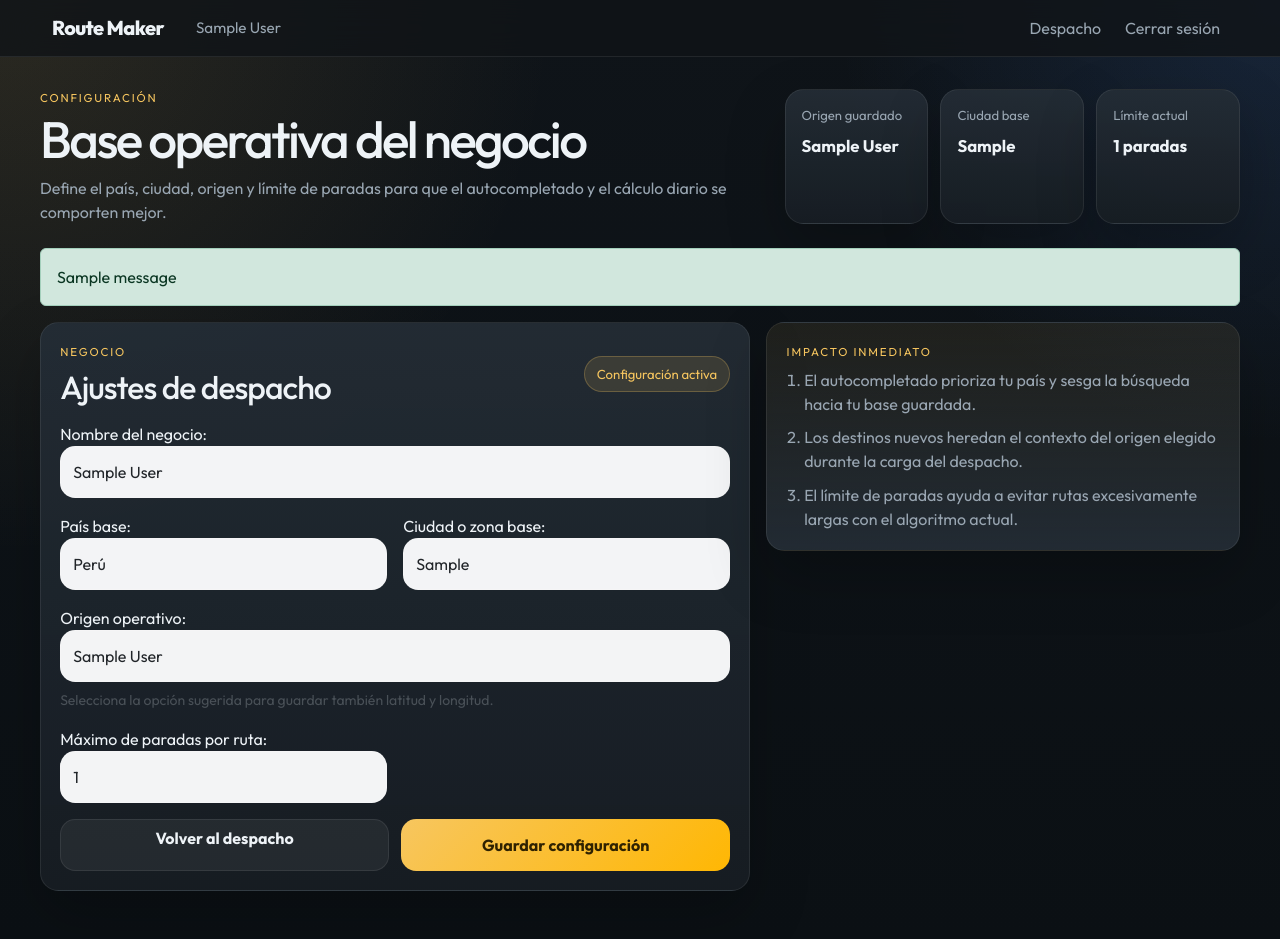
After one commit to Brynt-PN/ROUTE_MAKER, a Django app: page /accounts/settings/ in a window 1280 px wide. The commit adds this page. Run offline with Django 4.2, Linux system fonts and the light colour scheme; a user stored in the database is signed in; tables that the repository leaves empty hold one stand-in row (values such as "Sample post"); one stand-in notice (Sample message) is shown; parts of the project's set-up code (start-up, migrations or seed data) failed here and were passed over.

Commit message:
feat: Añadir configuración de organización con límites de paradas y mejoras en la interfaz

```diff
--- a/Route_Maker/RMapp/functions/calculate.py
+++ b/Route_Maker/RMapp/functions/calculate.py
@@ -13,6 +13,9 @@ def get_coordinates_and_objects(Origen, Destinos, organization):
 #Crear el Objeto Ruta
 def create_route(origin):
     assign_quadrant_and_distance(origin)
+    max_stops_per_route = 8
+    if origin.organization and origin.organization.max_stops_per_route:
+        max_stops_per_route = origin.organization.max_stops_per_route
     #Verificamos si existen Nodos que no tienen una ruta asignada
     while origin.relational_nodos.filter(has_route = False).exists():#EXISTS() verifica que el queryset exista.
         #Obtenemos la sita de Nodos sin Ruta asignada
@@ -21,6 +24,8 @@ def create_route(origin):
         route = [origin]#Creamos la ruta y agregamos el Origen
         #Recorremos la lista de Nodos y verificamos si se agregan o no a la Ruta
         for nodo in ordered_nodes_distance:
+            if len(route) - 1 >= max_stops_per_route:
+                break
             nodo_distance = get_nodo_distance(route[-1], nodo)
             assignmet_route = compare_distance(nodo_distance, nodo.origin_distance)
             if assignmet_route == True:
--- a/Route_Maker/RMapp/static/CSS/styles.css
+++ b/Route_Maker/RMapp/static/CSS/styles.css
@@ -130,6 +130,11 @@ body.route-body {
     display: grid;
     grid-template-columns: minmax(0, 1.2fr) minmax(320px, 0.8fr);
     gap: 1rem;
+}
+
+.route-results-workspace {
+    grid-template-columns: minmax(240px, 0.72fr) minmax(0, 1.28fr);
+    align-items: start;
 }
 
 .route-panel {
@@ -371,6 +376,11 @@ body.route-body {
     gap: 0.75rem;
 }
 
+.route-action-copy {
+    color: var(--rm-muted);
+    margin: 0 0 0.9rem;
+}
+
 .route-share-link,
 .route-share-btn {
     display: inline-flex;
@@ -395,7 +405,7 @@ body.route-body {
 
 .route-stop-item {
     display: grid;
-    grid-template-columns: 42px 1fr;
+    grid-template-columns: 42px minmax(0, 1fr) auto;
     gap: 0.85rem;
     align-items: start;
     padding: 0.9rem 0;
@@ -425,6 +435,38 @@ body.route-body {
     font-size: 0.85rem;
 }
 
+.route-stop-copy strong {
+    display: block;
+}
+
+.route-stop-meta,
+.route-inline-note {
+    color: var(--rm-muted);
+    font-size: 0.85rem;
+    margin: 0.35rem 0 0;
+}
+
+.route-inline-note {
+    display: inline-flex;
+    align-items: center;
+    justify-content: center;
+    border-radius: 0.95rem;
+    border: 1px dashed rgba(247, 198, 95, 0.25);
+    min-height: 52px;
+    padding: 0.75rem 0.9rem;
+    text-align: center;
+}
+
+.route-stop-actions {
+    display: flex;
+    align-items: center;
+}
+
+.route-stop-link {
+    min-height: 44px;
+    padding-inline: 1rem;
+}
+
 @media (max-width: 992px) {
     .route-hero,
     .route-workspace {
@@ -442,4 +484,12 @@ body.route-body {
     .route-share-actions {
         grid-template-columns: 1fr;
     }
+
+    .route-stop-item {
+        grid-template-columns: 42px 1fr;
+    }
+
+    .route-stop-actions {
+        grid-column: 2;
+    }
 }
--- a/Route_Maker/RMapp/static/JS/main.js
+++ b/Route_Maker/RMapp/static/JS/main.js
@@ -33,11 +33,52 @@ function closeMenu(input) {
     state.menu.innerHTML = "";
 }
 
+function syncLinkedFields(input, value) {
+    const latTargetId = input.dataset.syncLatTarget;
+    const lonTargetId = input.dataset.syncLonTarget;
+    const countryTargetId = input.dataset.syncCountryTarget;
+
+    if (latTargetId) {
+        const latTarget = document.getElementById(latTargetId);
+        if (latTarget) {
+            latTarget.value = value.latitude || "";
+        }
+    }
+
+    if (lonTargetId) {
+        const lonTarget = document.getElementById(lonTargetId);
+        if (lonTarget) {
+            lonTarget.value = value.longitude || "";
+        }
+    }
+
+    if (countryTargetId) {
+        const countryTarget = document.getElementById(countryTargetId);
+        if (countryTarget && value.country_code) {
+            countryTarget.value = value.country_code;
+        }
+    }
+}
+
+function clearLinkedFields(input) {
+    ["syncLatTarget", "syncLonTarget"].forEach((key) => {
+        const targetId = input.dataset[key];
+        if (!targetId) {
+            return;
+        }
+        const target = document.getElementById(targetId);
+        if (target) {
+            target.value = "";
+        }
+    });
+}
+
 function selectSuggestion(input, value) {
     input.value = value.formatted_address;
     input.dataset.lat = value.latitude || "";
     input.dataset.lon = value.longitude || "";
     input.dataset.countryCode = value.country_code || "";
+    syncLinkedFields(input, value);
     activeInput = input;
     closeMenu(input);
 }
@@ -134,7 +175,13 @@ async function fetchSuggestions(input) {
 function bindAutocomplete(input) {
     getAutocompleteState(input);
     const debouncedFetch = debounce(() => fetchSuggestions(input), 120);
-    input.addEventListener("input", debouncedFetch);
+    input.addEventListener("input", () => {
+        input.dataset.lat = "";
+        input.dataset.lon = "";
+        input.dataset.countryCode = "";
+        clearLinkedFields(input);
+        debouncedFetch();
+    });
     input.addEventListener("focus", () => {
         activeInput = input;
         debouncedFetch();
@@ -160,17 +207,25 @@ document.addEventListener("click", (event) => {
 document.querySelectorAll(".quick-place-btn").forEach((button) => {
     button.addEventListener("click", () => {
         const targetInput = activeInput || document.getElementById("Origin_form");
+        if (!targetInput) {
+            return;
+        }
         targetInput.value = button.dataset.address || "";
         targetInput.dataset.lat = "";
         targetInput.dataset.lon = "";
         targetInput.dataset.countryCode = "";
+        clearLinkedFields(targetInput);
         targetInput.focus();
     });
 });
 
 const addDestinoBtn = document.getElementById("Add-Detino-btn");
+if (addDestinoBtn) {
     addDestinoBtn.addEventListener("click", () => {
         const containerDestinos = document.getElementById("destinos");
+        if (!containerDestinos) {
+            return;
+        }
         const newDestino = document.createElement("div");
         newDestino.className = "mb-3 autocomplete-field";
         newDestino.innerHTML = `
@@ -179,9 +234,12 @@ addDestinoBtn.addEventListener("click", () => {
         containerDestinos.appendChild(newDestino);
         bindAutocomplete(newDestino.querySelector(".Destino_input"));
     });
+}
 
 const routeMaker = document.getElementById("RM");
 const form = document.getElementById("FA");
+if (routeMaker && form) {
     routeMaker.addEventListener("click", () => {
         form.submit();
     });
+}
--- a/Route_Maker/accounts/admin.py
+++ b/Route_Maker/accounts/admin.py
@@ -6,8 +6,8 @@ from .models import Organization, User
 
 @admin.register(Organization)
 class OrganizationAdmin(admin.ModelAdmin):
-    list_display = ("name", "slug", "country_code", "base_location_name", "created_at")
-    search_fields = ("name", "slug", "base_location_name")
+    list_display = ("name", "slug", "country_code", "base_city", "base_location_name", "max_stops_per_route", "created_at")
+    search_fields = ("name", "slug", "base_city", "base_location_name")
 
 
 @admin.register(User)
--- a/Route_Maker/accounts/forms.py
+++ b/Route_Maker/accounts/forms.py
@@ -2,6 +2,18 @@ from django import forms
 from django.contrib.auth.forms import AuthenticationForm, UserCreationForm
 
 from .models import Organization, User
+
+
+COUNTRY_CHOICES = [
+    ("pe", "Perú"),
+    ("cl", "Chile"),
+    ("co", "Colombia"),
+    ("mx", "México"),
+    ("ar", "Argentina"),
+    ("bo", "Bolivia"),
+    ("ec", "Ecuador"),
+    ("us", "Estados Unidos"),
+]
 
 
 class LoginForm(AuthenticationForm):
@@ -68,3 +80,68 @@ class RegistrationForm(UserCreationForm):
         if commit:
             user.save()
         return user
+
+
+class OrganizationSettingsForm(forms.ModelForm):
+    country_code = forms.ChoiceField(
+        label="País base",
+        choices=COUNTRY_CHOICES,
+        widget=forms.Select(attrs={"class": "form-select route-input"}),
+    )
+    name = forms.CharField(
+        label="Nombre del negocio",
+        max_length=150,
+        widget=forms.TextInput(attrs={"class": "form-control route-input", "placeholder": "Nombre del emprendimiento"}),
+    )
+    base_city = forms.CharField(
+        label="Ciudad o zona base",
+        max_length=120,
+        required=False,
+        widget=forms.TextInput(attrs={"class": "form-control route-input", "placeholder": "Lima, Arequipa, Miraflores..."}),
+    )
+    base_location_name = forms.CharField(
+        label="Origen operativo",
+        max_length=200,
+        required=False,
+        widget=forms.TextInput(
+            attrs={
+                "class": "form-control route-input route-autocomplete",
+                "placeholder": "Dirección principal de despacho",
+                "autocomplete": "off",
+                "data-sync-lat-target": "id_base_lat",
+                "data-sync-lon-target": "id_base_lon",
+                "data-sync-country-target": "id_country_code",
+            }
+        ),
+    )
+    base_lat = forms.DecimalField(widget=forms.HiddenInput(), required=False)
+    base_lon = forms.DecimalField(widget=forms.HiddenInput(), required=False)
+    max_stops_per_route = forms.IntegerField(
+        label="Máximo de paradas por ruta",
+        min_value=1,
+        max_value=30,
+        widget=forms.NumberInput(attrs={"class": "form-control route-input", "placeholder": "8"}),
+    )
+
+    class Meta:
+        model = Organization
+        fields = ("name", "country_code", "base_city", "base_location_name", "base_lat", "base_lon", "max_stops_per_route")
+
+    def clean_country_code(self):
+        return self.cleaned_data["country_code"].lower()
+
+    def clean(self):
+        cleaned_data = super().clean()
+        base_location_name = cleaned_data.get("base_location_name", "").strip()
+        base_lat = cleaned_data.get("base_lat")
+        base_lon = cleaned_data.get("base_lon")
+
+        if not base_location_name:
+            cleaned_data["base_lat"] = None
+            cleaned_data["base_lon"] = None
+            return cleaned_data
+
+        if base_location_name and (base_lat is None or base_lon is None):
+            self.add_error("base_location_name", "Selecciona el origen desde el autocompletado para guardar su ubicación.")
+
+        return cleaned_data
--- a/Route_Maker/accounts/models.py
+++ b/Route_Maker/accounts/models.py
@@ -7,9 +7,11 @@ class Organization(models.Model):
     name = models.CharField(max_length=150)
     slug = models.SlugField(max_length=170, unique=True, blank=True)
     country_code = models.CharField(max_length=2, default="pe")
+    base_city = models.CharField(max_length=120, blank=True)
     base_location_name = models.CharField(max_length=200, blank=True)
     base_lat = models.DecimalField(max_digits=9, decimal_places=6, null=True, blank=True)
     base_lon = models.DecimalField(max_digits=9, decimal_places=6, null=True, blank=True)
+    max_stops_per_route = models.PositiveSmallIntegerField(default=8)
     created_at = models.DateTimeField(auto_now_add=True)
 
     class Meta:
--- /dev/null
+++ b/Route_Maker/accounts/templates/accounts/settings.html
@@ -0,0 +1,152 @@
+{% load static %}
+<!DOCTYPE html>
+<html lang="es">
+<head>
+  <meta charset="UTF-8">
+  <meta name="viewport" content="width=device-width, initial-scale=1.0">
+  <title>Configuración | Route Maker</title>
+  <link rel="preconnect" href="https://fonts.googleapis.com">
+  <link rel="preconnect" href="https://fonts.gstatic.com" crossorigin>
+  <link href="https://fonts.googleapis.com/css2?family=Outfit:wght@400;500;600;700;800&display=swap" rel="stylesheet">
+  <link href="https://cdn.jsdelivr.net/npm/bootstrap@5.3.0/dist/css/bootstrap.min.css" rel="stylesheet" integrity="sha384-9ndCyUaIbzAi2FUVXJi0CjmCapSmO7SnpJef0486qhLnuZ2cdeRhO02iuK6FUUVM" crossorigin="anonymous">
+  <link rel="stylesheet" href="{% static 'CSS/styles.css' %}">
+</head>
+<body class="route-body">
+  <nav class="navbar navbar-expand-lg route-navbar">
+    <div class="container-fluid route-shell">
+      <a class="navbar-brand route-brand" href="{% url 'RMapp:index' %}">Route Maker</a>
+      <button class="navbar-toggler" type="button" data-bs-toggle="collapse" data-bs-target="#navbarNavAltMarkup" aria-controls="navbarNavAltMarkup" aria-expanded="false" aria-label="Toggle navigation">
+        <span class="navbar-toggler-icon"></span>
+      </button>
+      <div class="collapse navbar-collapse" id="navbarNavAltMarkup">
+        <span class="route-org ms-lg-3">{{ organization_name }}</span>
+        <div class="navbar-nav ms-auto align-items-lg-center gap-lg-2">
+          <a class="nav-link route-nav-link" href="{% url 'RMapp:index' %}">Despacho</a>
+          <a class="nav-link route-nav-link" href="{% url 'accounts:logout' %}">Cerrar sesión</a>
+        </div>
+      </div>
+    </div>
+  </nav>
+
+  <main class="route-shell route-page">
+    <section class="route-hero route-hero-compact">
+      <div>
+        <p class="route-kicker">Configuración</p>
+        <h1>Base operativa del negocio</h1>
+        <p class="route-hero-copy">Define el país, ciudad, origen y límite de paradas para que el autocompletado y el cálculo diario se comporten mejor.</p>
+      </div>
+      <div class="route-hero-stats">
+        <div class="route-stat-card">
+          <span class="route-stat-label">Origen guardado</span>
+          <strong>{{ form.instance.base_location_name|default:"Sin configurar" }}</strong>
+        </div>
+        <div class="route-stat-card">
+          <span class="route-stat-label">Ciudad base</span>
+          <strong>{{ form.instance.base_city|default:"Sin configurar" }}</strong>
+        </div>
+        <div class="route-stat-card">
+          <span class="route-stat-label">Límite actual</span>
+          <strong>{{ form.instance.max_stops_per_route }} paradas</strong>
+        </div>
+      </div>
+    </section>
+
+    {% if messages %}
+    <section class="route-alerts">
+      {% for message in messages %}
+      <div class="alert alert-{{ message.tags|default:'info' }} mb-0">{{ message }}</div>
+      {% endfor %}
+    </section>
+    {% endif %}
+
+    <section class="route-workspace">
+      <div class="route-panel route-planner-panel">
+        <div class="route-panel-head">
+          <div>
+            <p class="route-panel-eyebrow">Negocio</p>
+            <h2>Ajustes de despacho</h2>
+          </div>
+          <span class="route-badge">Configuración activa</span>
+        </div>
+
+        <form method="post" class="route-form">
+          {% csrf_token %}
+          {% if form.non_field_errors %}
+          <div class="alert alert-danger">{{ form.non_field_errors }}</div>
+          {% endif %}
+
+          <div class="row g-3">
+            <div class="col-12">
+              {{ form.name.label_tag }}
+              {{ form.name }}
+              {% if form.name.errors %}
+              <div class="text-danger small mt-1">{{ form.name.errors|join:", " }}</div>
+              {% endif %}
+            </div>
+
+            <div class="col-md-6">
+              {{ form.country_code.label_tag }}
+              {{ form.country_code }}
+              {% if form.country_code.errors %}
+              <div class="text-danger small mt-1">{{ form.country_code.errors|join:", " }}</div>
+              {% endif %}
+            </div>
+
+            <div class="col-md-6">
+              {{ form.base_city.label_tag }}
+              {{ form.base_city }}
+              {% if form.base_city.errors %}
+              <div class="text-danger small mt-1">{{ form.base_city.errors|join:", " }}</div>
+              {% endif %}
+            </div>
+
+            <div class="col-12 autocomplete-field">
+              {{ form.base_location_name.label_tag }}
+              {{ form.base_location_name }}
+              {% if form.base_location_name.errors %}
+              <div class="text-danger small mt-1">{{ form.base_location_name.errors|join:", " }}</div>
+              {% endif %}
+              <div class="form-text text-light-emphasis mt-2">Selecciona la opción sugerida para guardar también latitud y longitud.</div>
+            </div>
+
+            <div class="col-md-6">
+              {{ form.max_stops_per_route.label_tag }}
+              {{ form.max_stops_per_route }}
+              {% if form.max_stops_per_route.errors %}
+              <div class="text-danger small mt-1">{{ form.max_stops_per_route.errors|join:", " }}</div>
+              {% endif %}
+            </div>
+          </div>
+
+          {{ form.base_lat }}
+          {{ form.base_lon }}
+
+          <div class="route-form-actions">
+            <a class="btn route-secondary-btn" href="{% url 'RMapp:index' %}">Volver al despacho</a>
+            <button class="btn route-primary-btn" type="submit">Guardar configuración</button>
+          </div>
+        </form>
+      </div>
+
+      <div class="route-sidebar">
+        <section class="route-panel route-info-panel">
+          <p class="route-panel-eyebrow">Impacto inmediato</p>
+          <ol class="route-info-list">
+            <li>El autocompletado prioriza tu país y sesga la búsqueda hacia tu base guardada.</li>
+            <li>Los destinos nuevos heredan el contexto del origen elegido durante la carga del despacho.</li>
+            <li>El límite de paradas ayuda a evitar rutas excesivamente largas con el algoritmo actual.</li>
+          </ol>
+        </section>
+      </div>
+    </section>
+  </main>
+
+  <script src="https://cdn.jsdelivr.net/npm/bootstrap@5.3.0/dist/js/bootstrap.bundle.min.js" integrity="sha384-geWF76RCwLtnZ8qwWowPQNguL3RmwHVBC9FhGdlKrxdiJJigb/j/68SIy3Te4Bkz" crossorigin="anonymous"></script>
+  <script>
+    window.routeMakerConfig = {
+      autocompleteUrl: "{% url 'RMapp:autocomplete' %}"
+    };
+  </script>
+  <script src="{% static 'JS/main.js' %}"></script>
+</body>
+</html>
--- a/Route_Maker/accounts/urls.py
+++ b/Route_Maker/accounts/urls.py
@@ -1,6 +1,6 @@
 from django.urls import path
 
-from .views import UserLoginView, UserLogoutView, UserRegisterView
+from .views import UserLoginView, UserLogoutView, UserRegisterView, organization_settings
 
 
 app_name = "accounts"
@@ -9,4 +9,5 @@ urlpatterns = [
     path("login/", UserLoginView.as_view(), name="login"),
     path("register/", UserRegisterView.as_view(), name="register"),
     path("logout/", UserLogoutView.as_view(), name="logout"),
+    path("settings/", organization_settings, name="settings"),
 ]
--- a/Route_Maker/accounts/views.py
+++ b/Route_Maker/accounts/views.py
@@ -1,10 +1,12 @@
+from django.contrib import messages
 from django.contrib.auth import login
 from django.contrib.auth.views import LoginView, LogoutView
-from django.shortcuts import redirect
+from django.contrib.auth.decorators import login_required
+from django.shortcuts import redirect, render
 from django.urls import reverse_lazy
 from django.views.generic import FormView
 
-from .forms import LoginForm, RegistrationForm
+from .forms import LoginForm, OrganizationSettingsForm, RegistrationForm
 
 
 def home_redirect(request):
@@ -37,3 +39,29 @@ class UserRegisterView(FormView):
 
 class UserLogoutView(LogoutView):
     next_page = reverse_lazy("accounts:login")
+
+
+@login_required
+def organization_settings(request):
+    organization = request.user.organization
+    if organization is None:
+        messages.error(request, "Tu usuario no tiene un negocio asociado todavía.")
+        return redirect("RMapp:index")
+
+    if request.method == "POST":
+        form = OrganizationSettingsForm(request.POST, instance=organization)
+        if form.is_valid():
+            form.save()
+            messages.success(request, "La configuración del negocio fue actualizada.")
+            return redirect("accounts:settings")
+    else:
+        form = OrganizationSettingsForm(instance=organization)
+
+    return render(
+        request,
+        "accounts/settings.html",
+        {
+            "form": form,
+            "organization_name": organization.name,
+        },
+    )
```
Also changed, not shown: Route_Maker/RMapp/providers/geoapify.py (+12 -3 lines), Route_Maker/RMapp/templates/RMapp/cr.html (+13 -5 lines), Route_Maker/RMapp/templates/RMapp/index.html (+7 -6 lines), Route_Maker/RMapp/views.py (+59 -1 lines), Route_Maker/accounts/migrations/0003_organization_base_city_and_more.py (added). Lines whose indentation alone changed are shown as unchanged.
